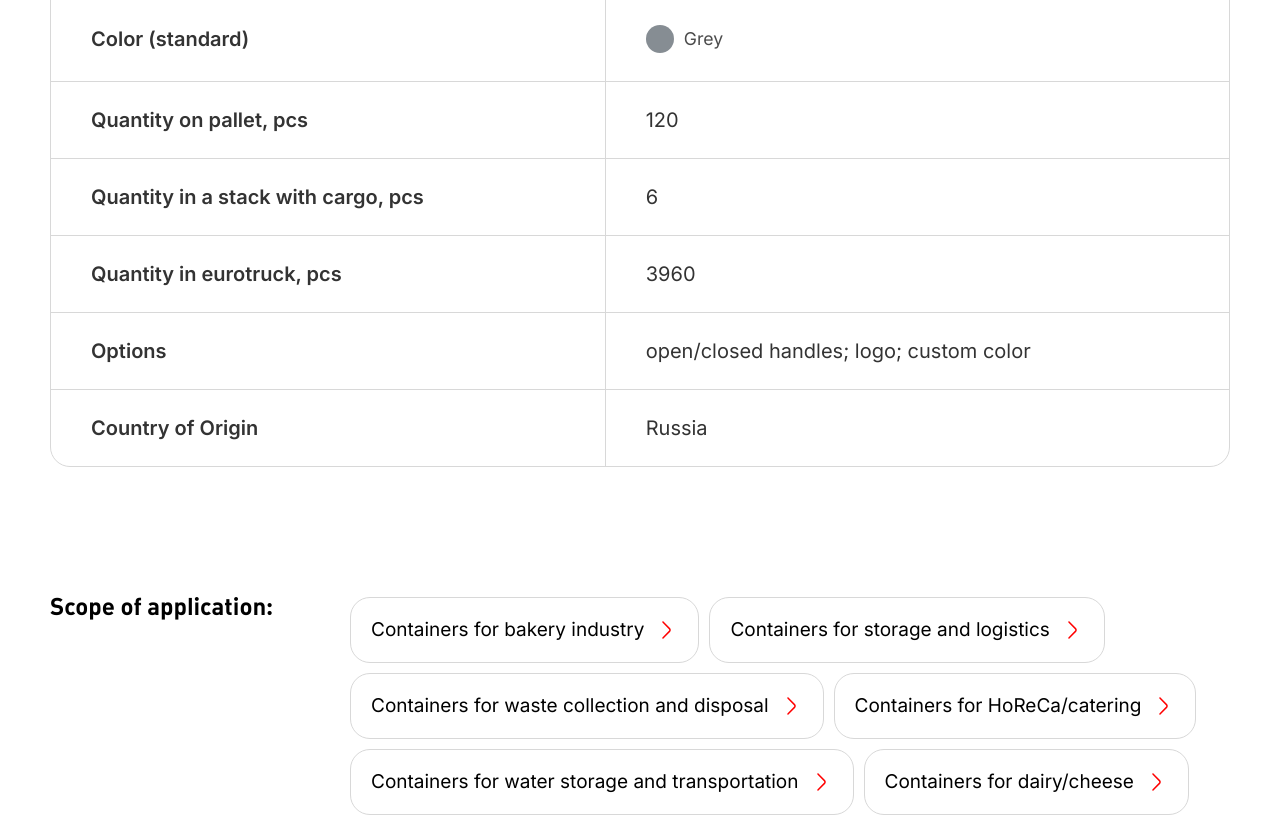
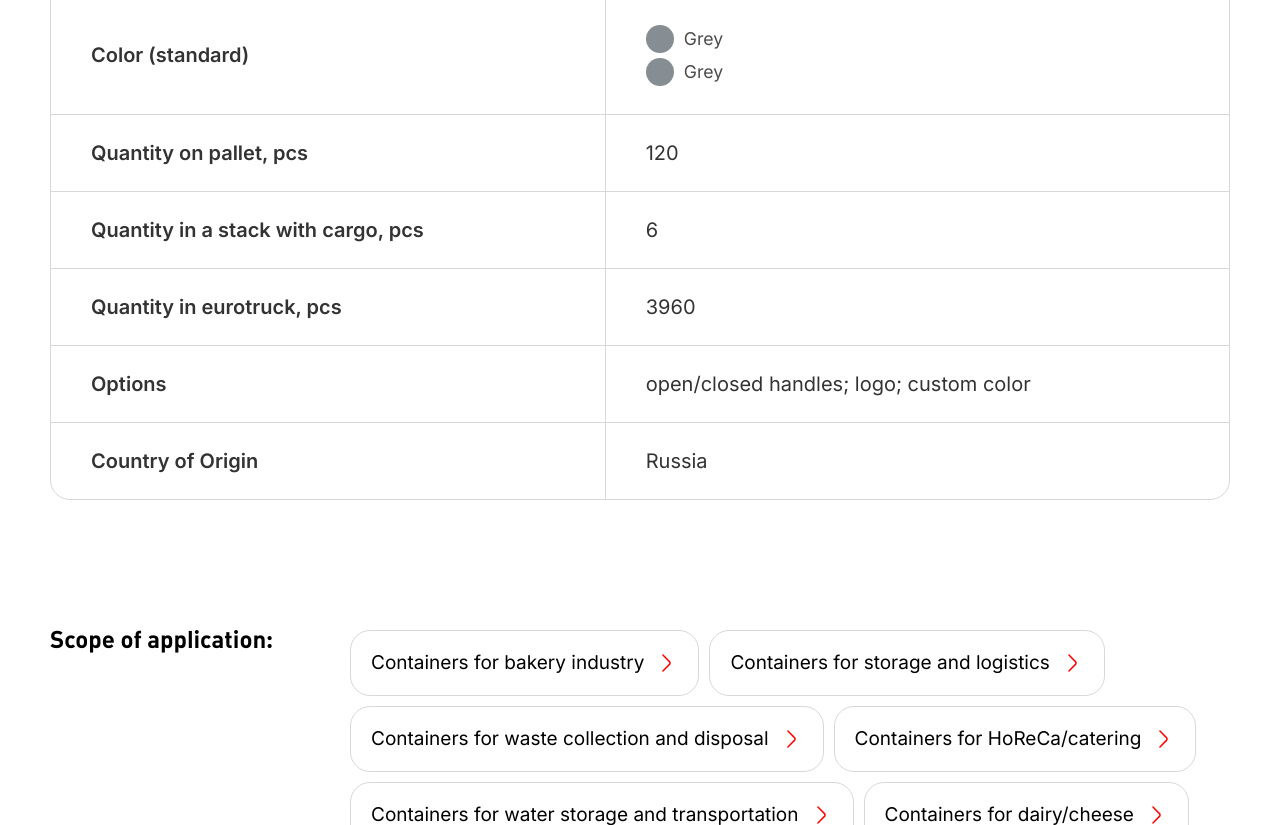
Before and after one commit to a-glkn/iplast, a website: page app/single.html in a window 1280 px wide. Shown: the part 1845-2670 px from the top of the page. Drawn offline with nearby package versions, Linux system fonts and the light colour scheme; files that its build step writes are made by us from their sources; files whose address does not match are found by name.

Commit message:
color indent

```diff
--- a/app/single.html
+++ b/app/single.html
@@ -338,6 +338,11 @@
 												<span style="background-color: #868D93;"></span>
 												<div>Grey</div>
 											</div>
+
+											<div class="color-item">
+												<span style="background-color: #868D93;"></span>
+												<div>Grey</div>
+											</div>
 										</td>
 									</tr>
 
--- a/app/styles/sass/blocks/_general.sass
+++ b/app/styles/sass/blocks/_general.sass
@@ -675,6 +675,10 @@ a.btn
                 font-size: 20px
                 line-height: 1
                 color: #333333
+                .color-item
+                    margin-bottom: 5px
+                    &:last-child
+                        margin-bottom: 0
 
     &_top-h
         table
```
Also changed, not shown: app/css/app.min.css, dist/css/app.min.css, dist/single.html.
